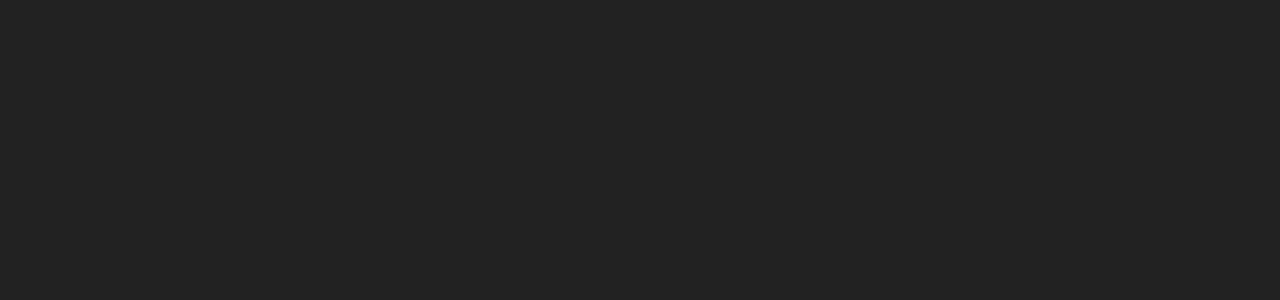
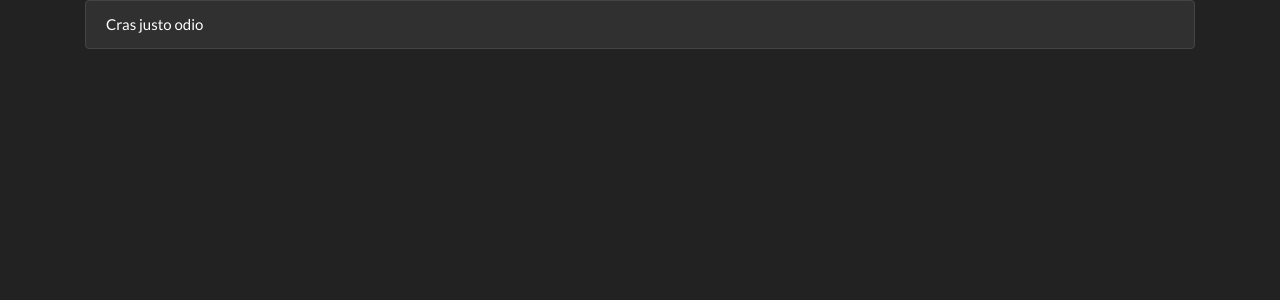
Before and after one commit to mrtins/sw-wiki, an Angular app: page /characters in a window 1280 px wide. Shown: the top 300 px of the page. Built offline with nearby package versions, Linux system fonts and the light colour scheme.

Commit message:
add list-group

```diff
--- a/src/app/characters/characters.component.html
+++ b/src/app/characters/characters.component.html
@@ -1,3 +1,7 @@
 <div class="container">
-
+  <ul class="list-group">
+    <li class="list-group-item d-flex justify-content-between align-items-center">
+      Cras justo odio
+    </li>
+  </ul>
 </div>
```
